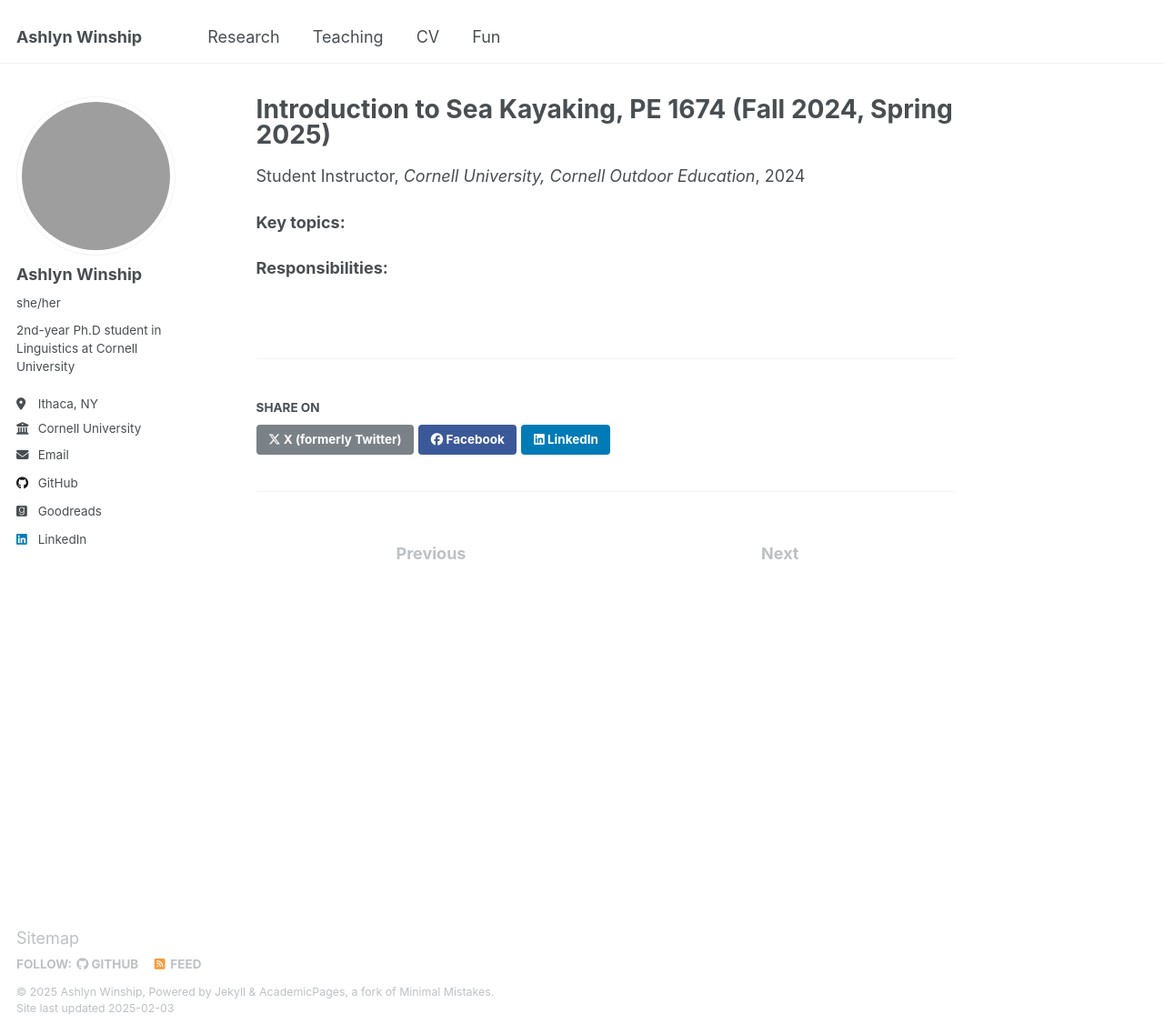
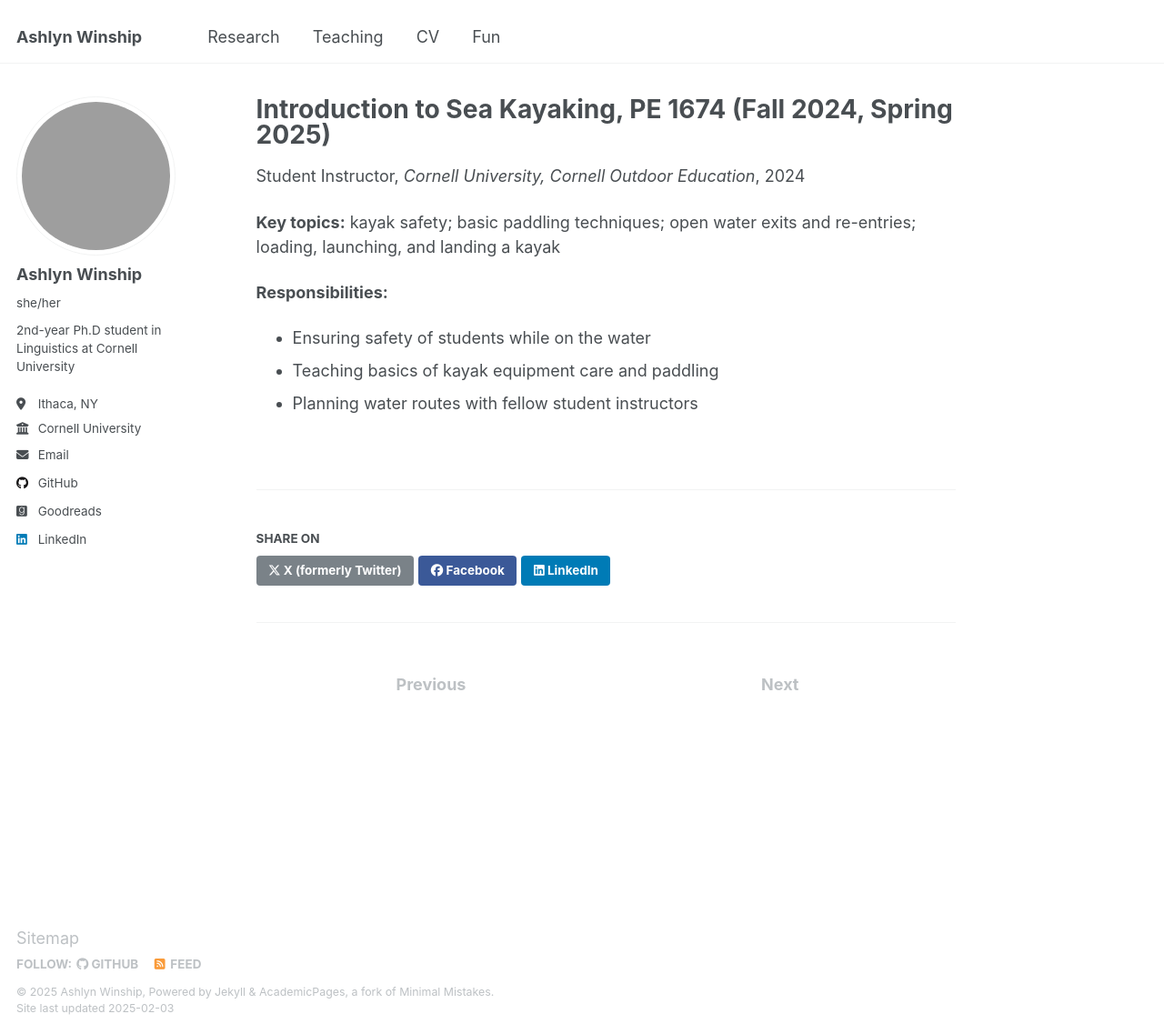
Before and after one commit to ashlynwinship/ashlynwinship.github.io, a Jekyll site: the page built from _teaching/2024_fall_kayaking.md, in a window 1280 px wide and 1137 px high. Shown: the whole window at 91% size. Built offline with Jekyll 4.4.1, drawn with Linux system fonts in a browser that asks for light colours; grey boxes are pictures that could not be loaded.

Commit message:
Update 2024_fall_kayaking.md

```diff
--- a/_teaching/2024_fall_kayaking.md
+++ b/_teaching/2024_fall_kayaking.md
@@ -7,6 +7,11 @@ venue: Cornell University, Cornell Outdoor Education
 date: 2024-10-21
 location: Ithaca, NY
 ---
-<b>Key topics:</b>
+<b>Key topics:</b> kayak safety; basic paddling techniques; open water exits and re-entries; loading, launching, and landing a kayak
 
 <b>Responsibilities:</b>
+<ul>
+  <li>Ensuring safety of students while on the water</li>
+  <li>Teaching basics of kayak equipment care and paddling</li>
+  <li>Planning water routes with fellow student instructors</li>
+</ul>
```
